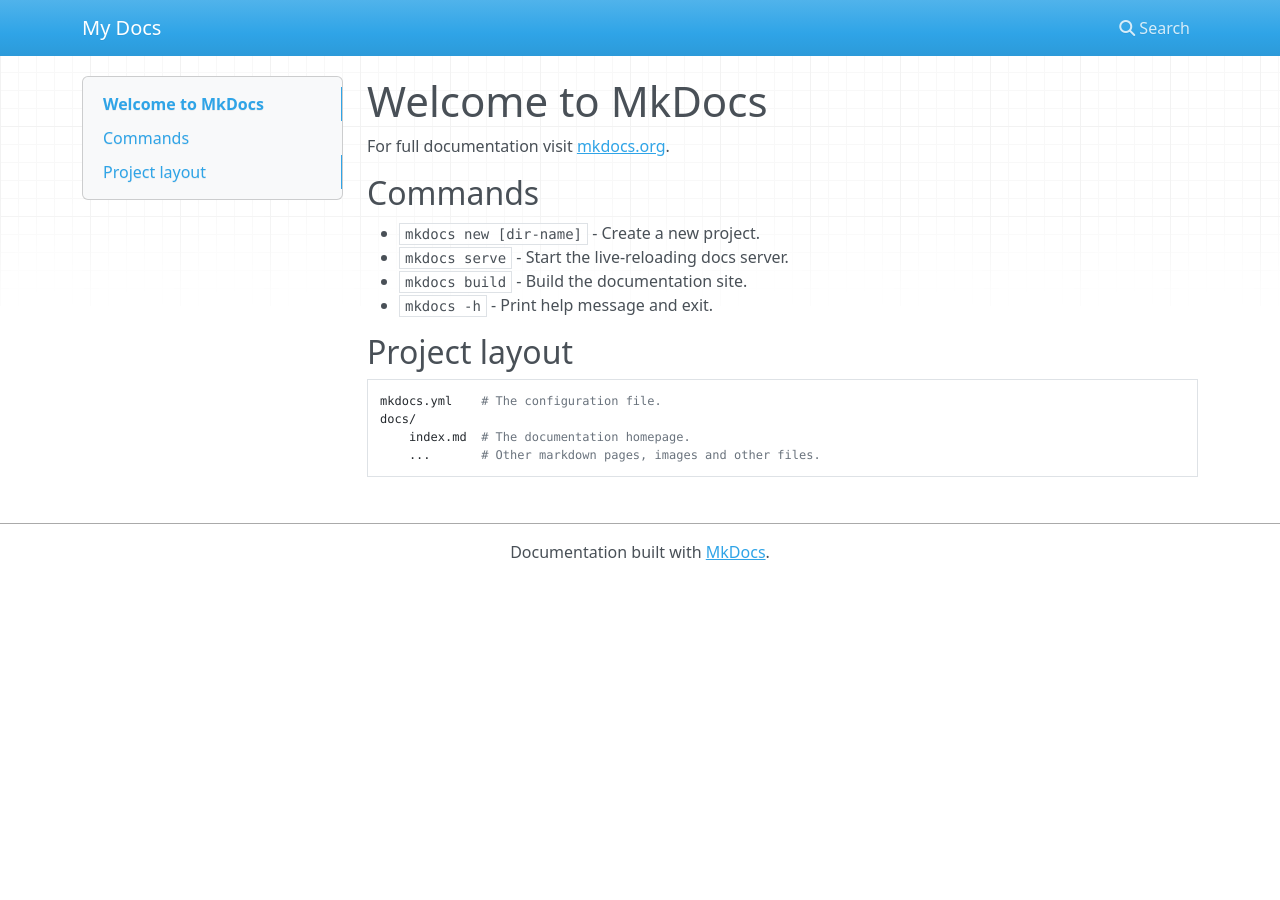
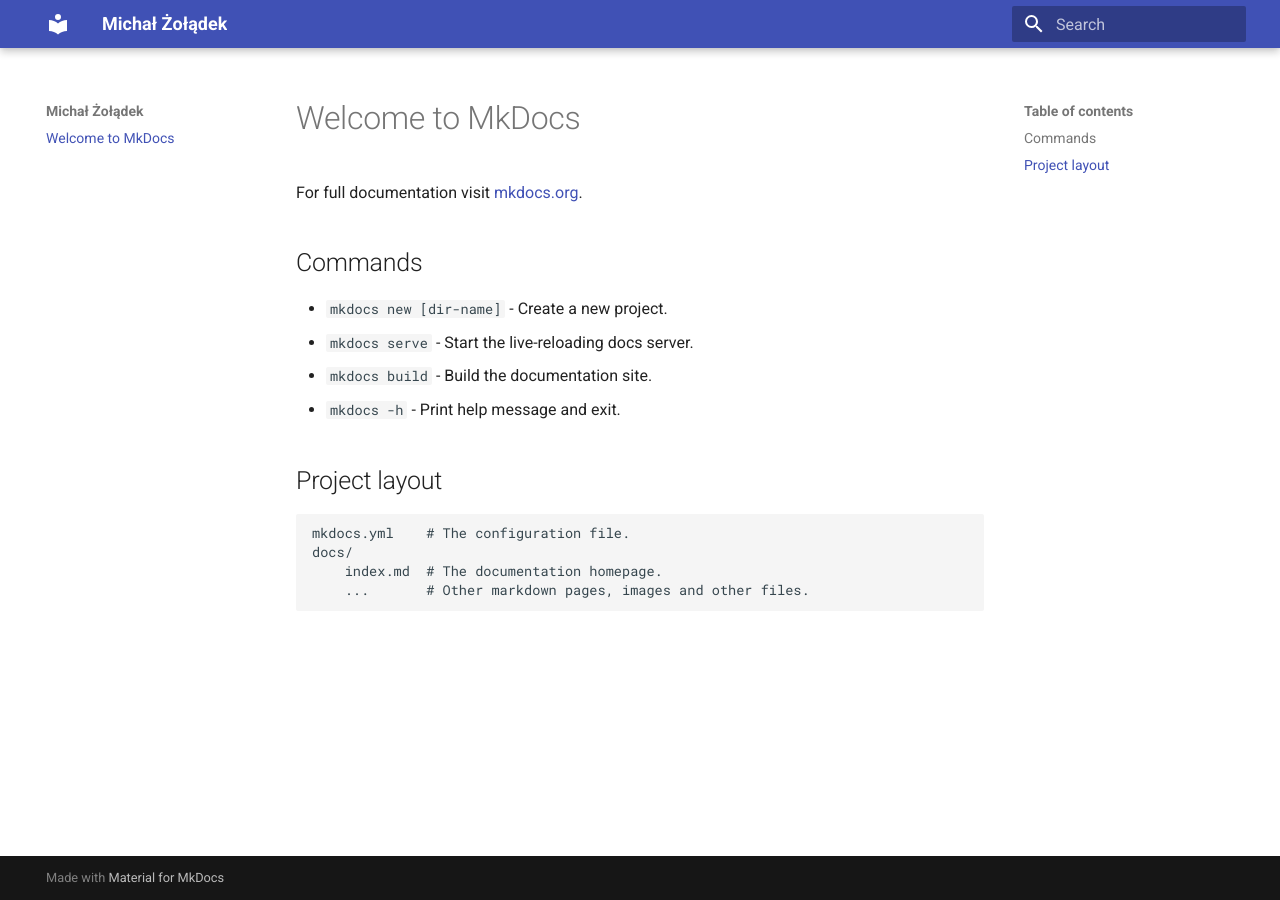
Before and after one commit to mzoladek/Portfolio, an MkDocs documentation site: the page built from docs/index.md, in a window 1280 px wide. Built offline with MkDocs 1.6.1 and Material for MkDocs 9.7.7, drawn with Linux system fonts in a browser that asks for light colours; nearby versions of some CDN libraries.

Commit message:
nowy motyw material

```diff
--- a/mkdocs.yml
+++ b/mkdocs.yml
@@ -1 +1,3 @@
-site_name: My Docs
+site_name: Michał Żołądek
+theme:
+ name: material
```
